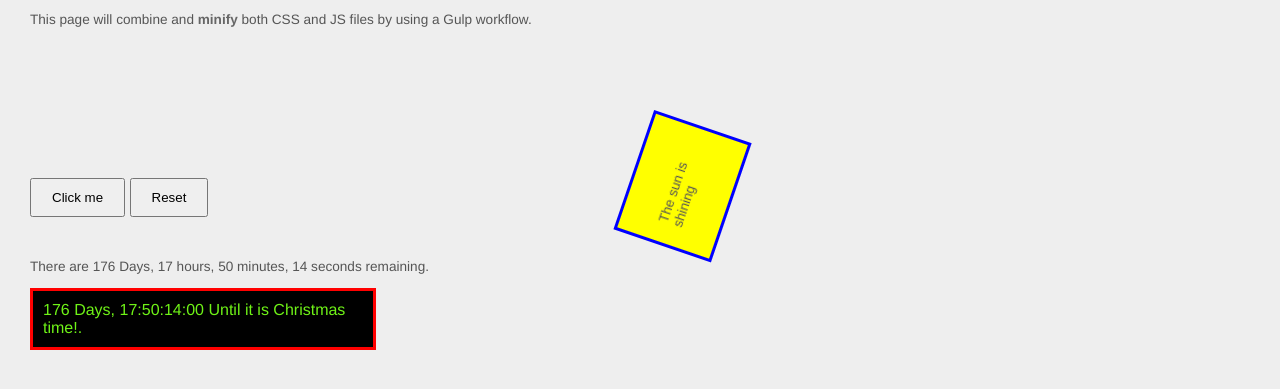
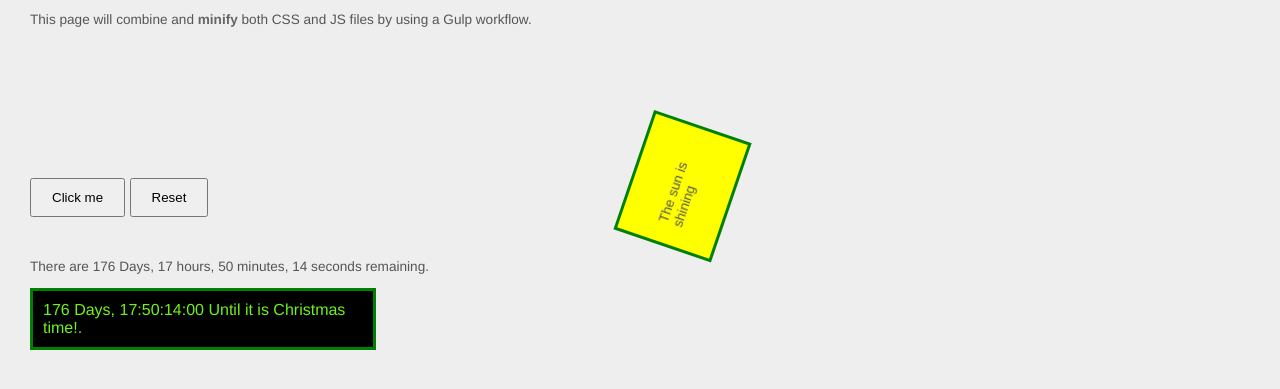
Before and after one commit to SLQ-web/Smiling-Box, a website: page source/index.html in a window 1280 px wide. Shown: the part 55-444 px from the top of the page. Drawn offline with Linux system fonts and the light colour scheme.

Commit message:
Change box borders to green

```diff
--- a/source/css/styles.css
+++ b/source/css/styles.css
@@ -33,7 +33,7 @@ strong {
     width: 5em;
     padding: 20px;
     background: yellow;
-    border: 3px solid blue;
+    border: 3px solid green;
     margin: 0 auto;
     margin-top: 3em;
     transform-origin: right;
@@ -47,6 +47,6 @@ button {
     color: #6ff317;
     background: #000;
     padding: 10px;
-    border: 3px solid red;
+    border: 3px solid green;
     width: 20em;
 }
```
Also changed, not shown: dist/css/styles.min.css.
